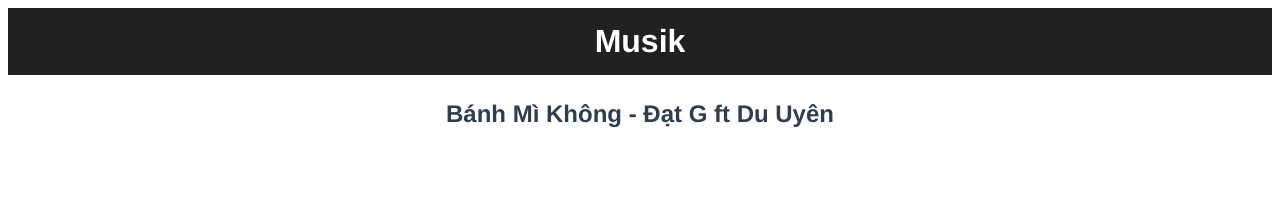
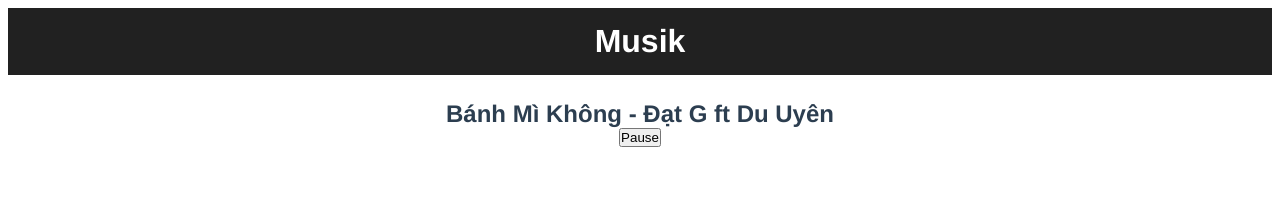
Before and after one commit to NDK1410/vue-musik, a Vue app: page / in a window 1280 px wide. Shown: the top 218 px of the page. Built offline with nearby package versions, Linux system fonts and the light colour scheme.

Commit message:
control-buttons-play-and-pause

```diff
--- a/src/components/Musik.vue
+++ b/src/components/Musik.vue
@@ -6,6 +6,10 @@
     <main>
       <section class="player">
         <h2 class="song-title">{{ current.title }} - <span>{{ current.artist }}</span></h2>
+        <div class="controls">
+          <button class="play" v-if="!isPlaying" @click="play">Play</button>
+          <button class="pause" v-else @click="pause">Pause</button>
+        </div>
       </section>
     </main>
   </div>
@@ -18,6 +22,7 @@ export default {
     return {
       current: {},
       index: 0,
+      isPlaying: true,
       songs: [
         {
           title: 'Bánh Mì Không',
@@ -48,10 +53,25 @@ export default {
       player: new Audio()
     }
   },
+  methods: {
+    play (song) {
+      if (typeof song.src != "undefined") {
+        this.current = song;
+
+        this.player.src = this.current.src;
+      }
+
+      this.player.play();
+      this.isPlaying = true;
+    },
+    pause () {
+      this.player.pause();
+      this.isPlaying = false;
+    }
+  },
   created () {
     this.current = this.songs[this.index];
     this.player.src = this.current.src;
-    this.player.play();
   }
 }
 </script>
```
